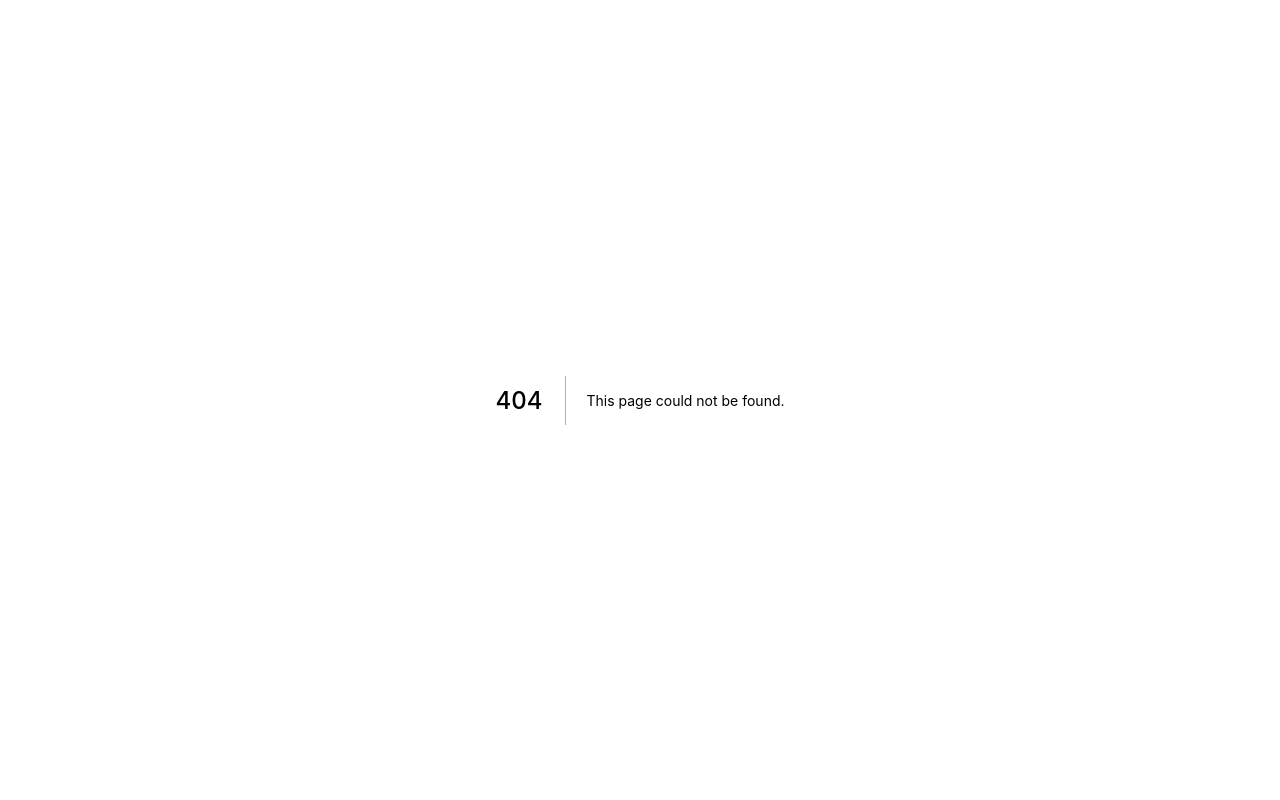
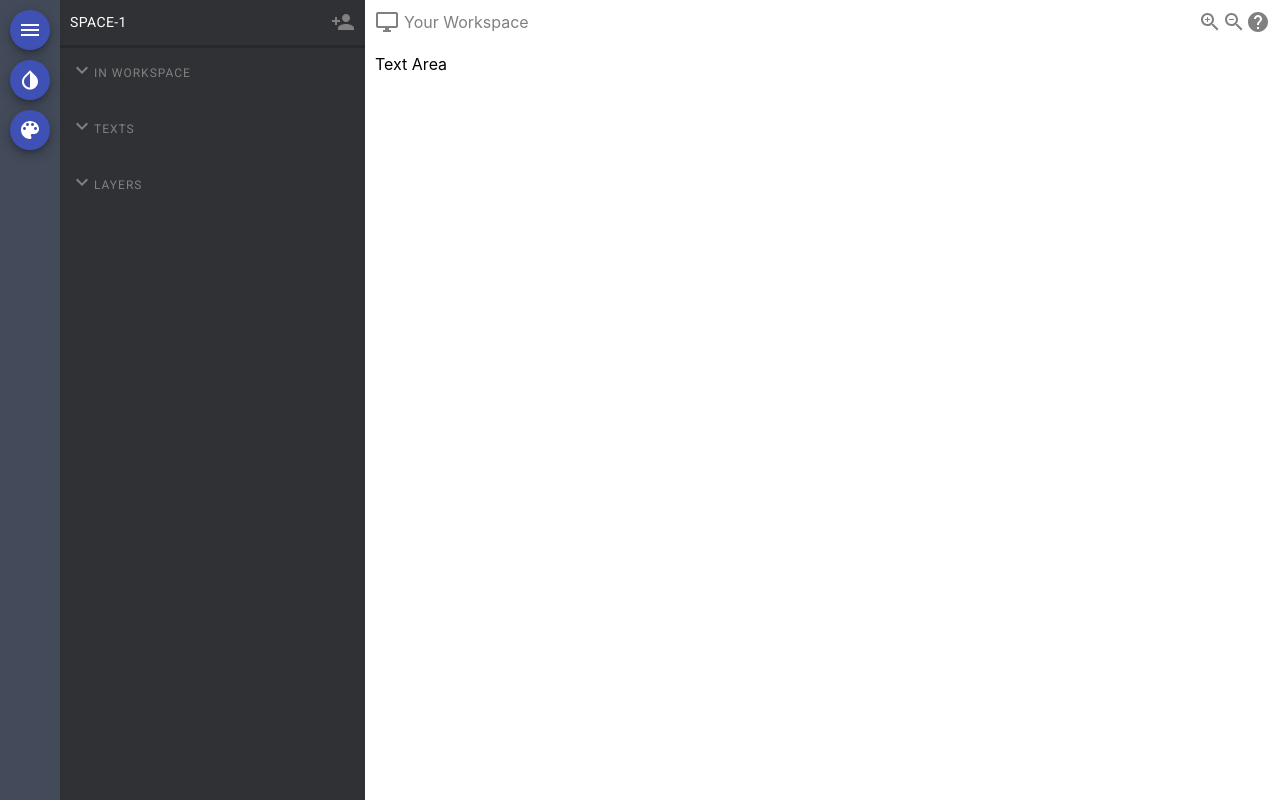
Before and after one commit to glowsplint/referencer, a Next.js app in the folder nextjs-frontend/: page /space in a window 1280 px wide. Before the commit this address had no page. Built offline with nearby package versions, Linux system fonts and the light colour scheme.

Commit message:
Added ButtonPane, SettingsPane, Editor to /space

```diff
--- /dev/null
+++ b/nextjs-frontend/pages/space/App.module.css
@@ -0,0 +1,3 @@
+.app {
+  display: flex;
+}
--- /dev/null
+++ b/nextjs-frontend/pages/space/ButtonPane.module.css
@@ -0,0 +1,11 @@
+.leftpane {
+  display: flex;
+  flex-direction: column;
+  height: 100vh;
+  background-color: #434b5a;
+  padding: 5px;
+}
+
+.leftpane_icon {
+  padding: 5px;
+}
--- /dev/null
+++ b/nextjs-frontend/pages/space/ButtonPane.tsx
@@ -0,0 +1,25 @@
+import styles from "./ButtonPane.module.css";
+import Fab from "@material-ui/core/Fab";
+import MenuIcon from "@material-ui/icons/Menu";
+import InvertColorsIcon from "@material-ui/icons/InvertColors";
+import PaletteIcon from "@material-ui/icons/Palette";
+
+function ButtonIcon({ icon, callback }) {
+  return (
+    <div className={styles.leftpane_icon}>
+      <Fab size="small" color="primary" aria-label="add" onClick={callback}>
+        {icon}
+      </Fab>
+    </div>
+  );
+}
+
+export default function ButtonPane({ menu, invertColors, palette }) {
+  return (
+    <div className={styles.leftpane}>
+      <ButtonIcon icon={<MenuIcon />} callback={menu} />
+      <ButtonIcon icon={<InvertColorsIcon />} callback={invertColors} />
+      <ButtonIcon icon={<PaletteIcon />} callback={palette} />
+    </div>
+  );
+}
--- /dev/null
+++ b/nextjs-frontend/pages/space/Editor.module.css
@@ -0,0 +1,41 @@
+.editor {
+  display: flex;
+  flex-direction: column;
+  flex: 0.75;
+}
+
+.editor_header {
+  display: flex;
+  justify-content: space-between;
+  align-items: center;
+  color: gray;
+}
+
+.editor_header_left {
+  display: flex;
+  align-items: center;
+  color: gray;
+  padding: 10px;
+}
+
+.editor_header_left > .header_left_text {
+  padding-left: 5px;
+}
+
+.editor_header_right {
+  display: flex;
+  align-items: center;
+  flex: 0;
+  justify-content: space-between;
+  padding: 10px;
+}
+
+.editor_header_right > svg:hover {
+  cursor: pointer;
+  color: black;
+}
+
+.editor_textarea {
+  flex: 1;
+  padding: 10px;
+}
--- /dev/null
+++ b/nextjs-frontend/pages/space/Editor.tsx
@@ -0,0 +1,27 @@
+import React from "react";
+import styles from "./Editor.module.css";
+import DesktopWindowsIcon from "@material-ui/icons/DesktopWindows";
+import ZoomInIcon from "@material-ui/icons/ZoomIn";
+import ZoomOutIcon from "@material-ui/icons/ZoomOut";
+import HelpIcon from "@material-ui/icons/Help";
+
+export default function App() {
+  return (
+    <div className={styles.editor}>
+      <div className={styles.editor_header}>
+        <div className={styles.editor_header_left}>
+          <DesktopWindowsIcon />
+          <div className={styles.header_left_text}>Your Workspace</div>
+        </div>
+
+        <div className={styles.editor_header_right}>
+          <ZoomInIcon />
+          <ZoomOutIcon />
+          <HelpIcon />
+        </div>
+      </div>
+
+      <div className={styles.editor_textarea}>Text Area</div>
+    </div>
+  );
+}
--- /dev/null
+++ b/nextjs-frontend/pages/space/SettingsPane.module.css
@@ -0,0 +1,60 @@
+.sidebar {
+  display: flex;
+  flex-direction: column;
+  flex: 0.25;
+  height: 100vh;
+  background-color: #2f3135;
+}
+
+.sidebar_top {
+  display: flex;
+  justify-content: space-between;
+  align-items: center;
+  padding: 10px;
+  background-color: #2f3135;
+  border-bottom: 3px solid #26282c;
+}
+
+.sidebar_top > span {
+  color: white;
+}
+
+.sidebar_top > svg {
+  color: gray;
+}
+
+.sidebar_top > svg:hover {
+  color: white;
+}
+
+.sidebar_participants {
+  display: flex;
+  justify-content: space-between;
+  align-items: center;
+  padding: 10px;
+  background-color: #2f3135;
+  color: gray;
+}
+
+.sidebar_texts {
+  display: flex;
+  justify-content: space-between;
+  align-items: center;
+  padding: 10px;
+  background-color: #2f3135;
+  color: gray;
+}
+
+.sidebar_layers {
+  display: flex;
+  justify-content: space-between;
+  align-items: center;
+  padding: 10px;
+  background-color: #2f3135;
+  color: gray;
+}
+
+.sidebar_header {
+  display: flex;
+  align-items: stretch;
+}
--- /dev/null
+++ b/nextjs-frontend/pages/space/SettingsPane.tsx
@@ -0,0 +1,31 @@
+import styles from "./SettingsPane.module.css";
+import Typography from "@material-ui/core/Typography";
+import ExpandMore from "@material-ui/icons/ExpandMore";
+import PersonAddIcon from "@material-ui/icons/PersonAdd";
+
+function Collapsible({ text }) {
+  return (
+    <div className={styles.sidebar_participants}>
+      <div className={styles.sidebar_header}>
+        <ExpandMore />
+        <Typography variant="overline" display="block" gutterBottom>
+          {text}
+        </Typography>
+      </div>
+    </div>
+  );
+}
+
+export default function SettingsPane() {
+  return (
+    <div className={styles.sidebar}>
+      <div className={styles.sidebar_top}>
+        <Typography variant="button">space-1</Typography>
+        <PersonAddIcon />
+      </div>
+      <Collapsible text="In Workspace" />
+      <Collapsible text="Texts" />
+      <Collapsible text="Layers" />
+    </div>
+  );
+}
--- /dev/null
+++ b/nextjs-frontend/pages/space/index.tsx
@@ -0,0 +1,51 @@
+import React from "react";
+import Head from "next/head";
+import ButtonPane from "./ButtonPane";
+import SettingsPane from "./SettingsPane";
+import Editor from "./Editor";
+import styles from "./App.module.css";
+import "@fontsource/roboto";
+
+import useMediaQuery from "@material-ui/core/useMediaQuery";
+import { createMuiTheme, ThemeProvider } from "@material-ui/core/styles";
+
+export default function App() {
+  let prefersDarkMode = useMediaQuery("(prefers-color-scheme: dark)");
+
+  function toggleDarkMode() {
+    prefersDarkMode = !prefersDarkMode;
+    console.log("Inverted Colors.");
+  }
+
+  let theme = React.useMemo(
+    () =>
+      createMuiTheme({
+        palette: {
+          type: prefersDarkMode ? "dark" : "light",
+        },
+      }),
+    [prefersDarkMode]
+  );
+
+  return (
+    <div>
+      <Head>
+        <title>space-1</title>
+        <meta name="description" content="Space" />
+        <link rel="icon" href="/favicon.ico" />
+      </Head>
+
+      <ThemeProvider theme={theme}>
+        <div className={styles.app}>
+          <ButtonPane
+            menu={toggleDarkMode}
+            invertColors={toggleDarkMode}
+            palette={toggleDarkMode}
+          />
+          <SettingsPane />
+          <Editor />
+        </div>
+      </ThemeProvider>
+    </div>
+  );
+}
```
